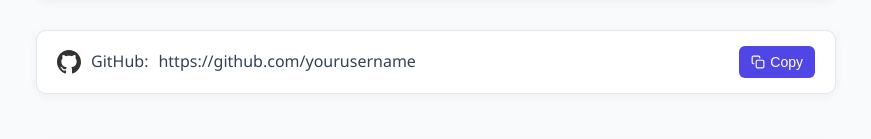
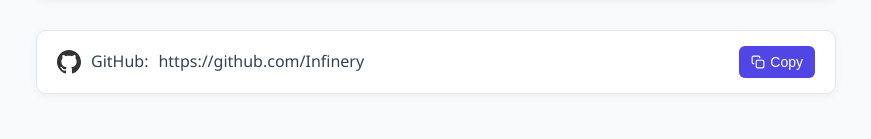
Before and after one commit to Infinery/infinierydotcom, a React (Create React App) app: page /domain-sale in a window 1280 px wide. Shown: the part 1097-1236 px from the top of the page, without its empty margins (204-1075 px from the left). Built offline with nearby package versions, Linux system fonts and the light colour scheme.

Commit message:
Fixed movie filter logic

```diff
--- a/src/DomainSale.jsx
+++ b/src/DomainSale.jsx
@@ -6,7 +6,7 @@ const DomainSalePage = () => {
   // Contact information - replace with your own
   const contactEmail = "infinery11@gmail.com"
   const linkedinUrl = "https://www.linkedin.com/in/shivam-jangid"
-  const githubUrl = "https://github.com/yourusername"
+  const githubUrl = "https://github.com/Infinery"
 
   // State for copy button text
   const [copyStatus, setCopyStatus] = useState({
```
